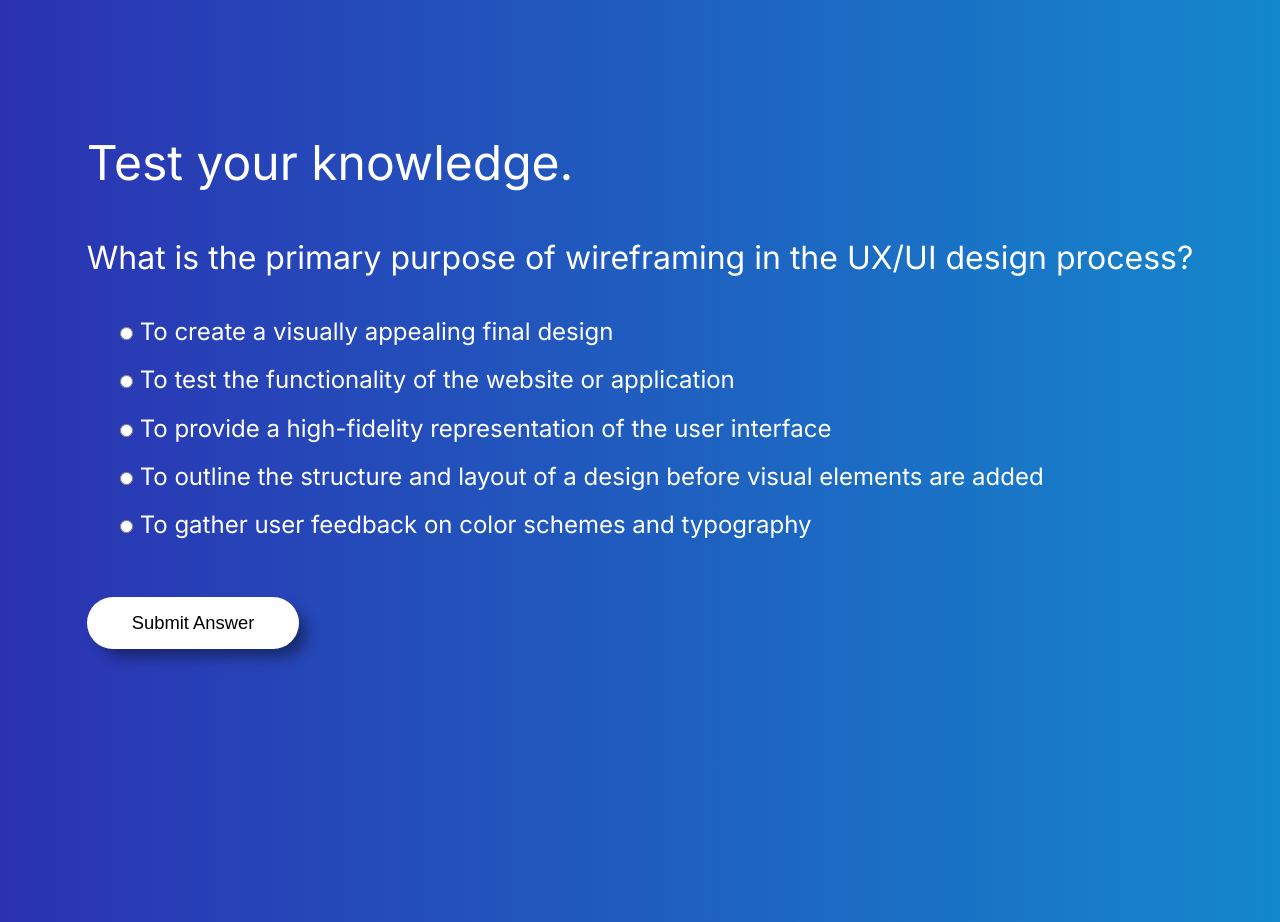
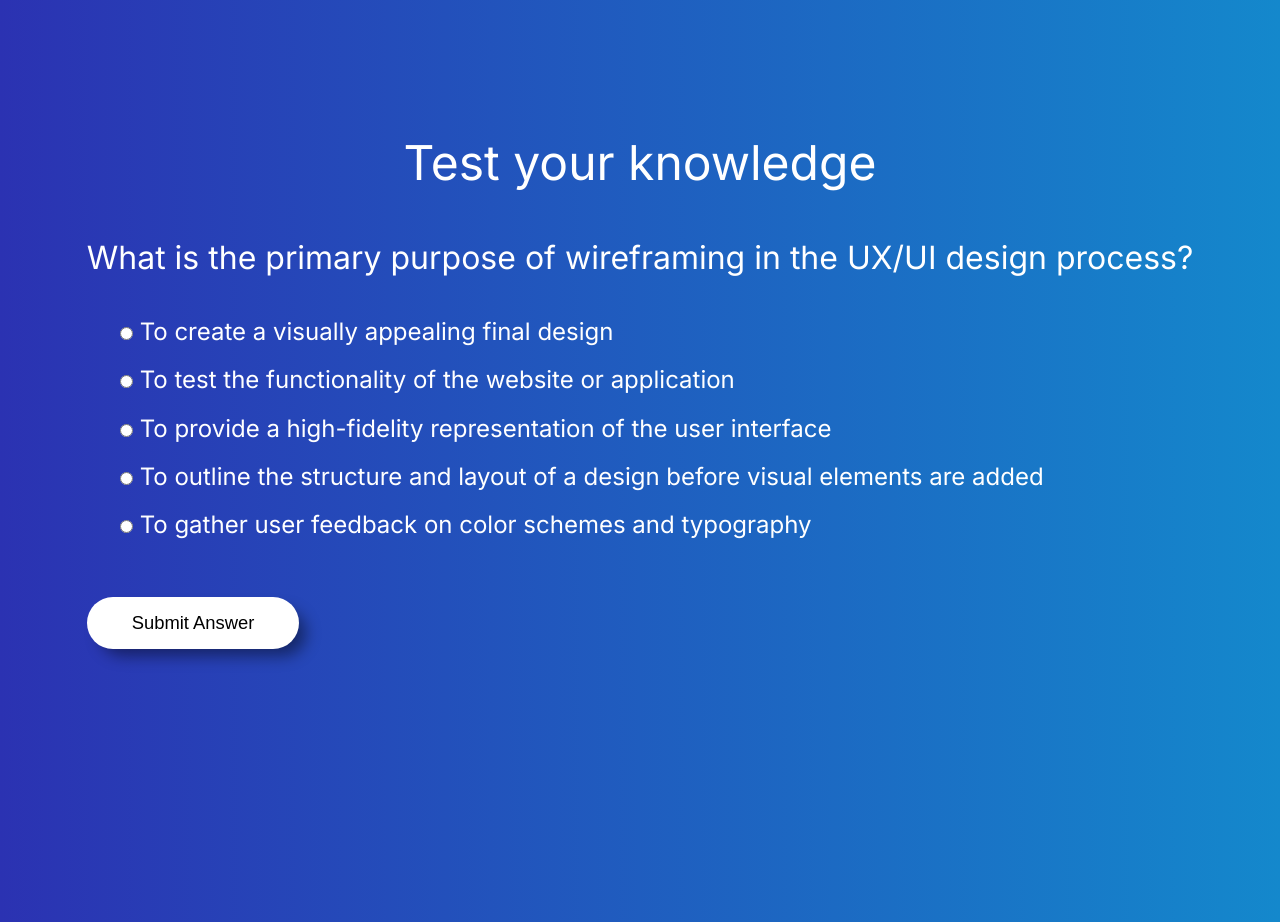
Before and after one commit to jamesdesigns/vue-project, a Vue app: page / in a window 1280 px wide. Shown: the part 1780-2702 px from the top of the page. Built offline with nearby package versions, Linux system fonts and the light colour scheme.

Commit message:
Add a more user friendly result to each answer.

```diff
--- a/src/components/Test.vue
+++ b/src/components/Test.vue
@@ -1,7 +1,7 @@
 <template>
   <div class="test-container">
     <div>
-      <h1>Test your knowledge.</h1>
+      <h1>Test your knowledge</h1>
     <h2>{{ question }}</h2>
     <ul>
       <li v-for="(choice, index) in choices" :key="index">
@@ -12,8 +12,8 @@
       </li>
     </ul>
     <button class="submit-btn" @click="submitAnswer" :disabled="submitted">Submit Answer</button>
-    <p class="white-text" v-if="submitted">
-      Your answer is <strong>{{ isCorrect ? 'correct' : 'incorrect' }}</strong>!
+    <p class="white-text result" v-if="submitted">
+      Your answer is <strong>{{ isCorrect ? 'correct' : 'incorrect' }}</strong>! <br/><br/> <strong>The corret answer –</strong> <i>{{ choices[3] }}</i>
     </p>
   </div>
   </div>
@@ -57,7 +57,7 @@ ul {
   margin-bottom: 30px;
 }
 
-h1 { color: white; font-size: 3rem; margin-bottom: 30px;}
+h1 { color: white; font-size: 3rem; margin-bottom: 30px; text-align: center;}
 h2 { color: white; font-size: 2rem;margin-bottom: 30px;  }
 li {
   margin-bottom: 10px;
@@ -66,6 +66,7 @@ li {
 }
 
 input { margin-left: 3%; }
+.result { margin-top: 5%; font-size: 1.15rem; }
 
 .submit-btn {
   margin-top: 2%;
```
